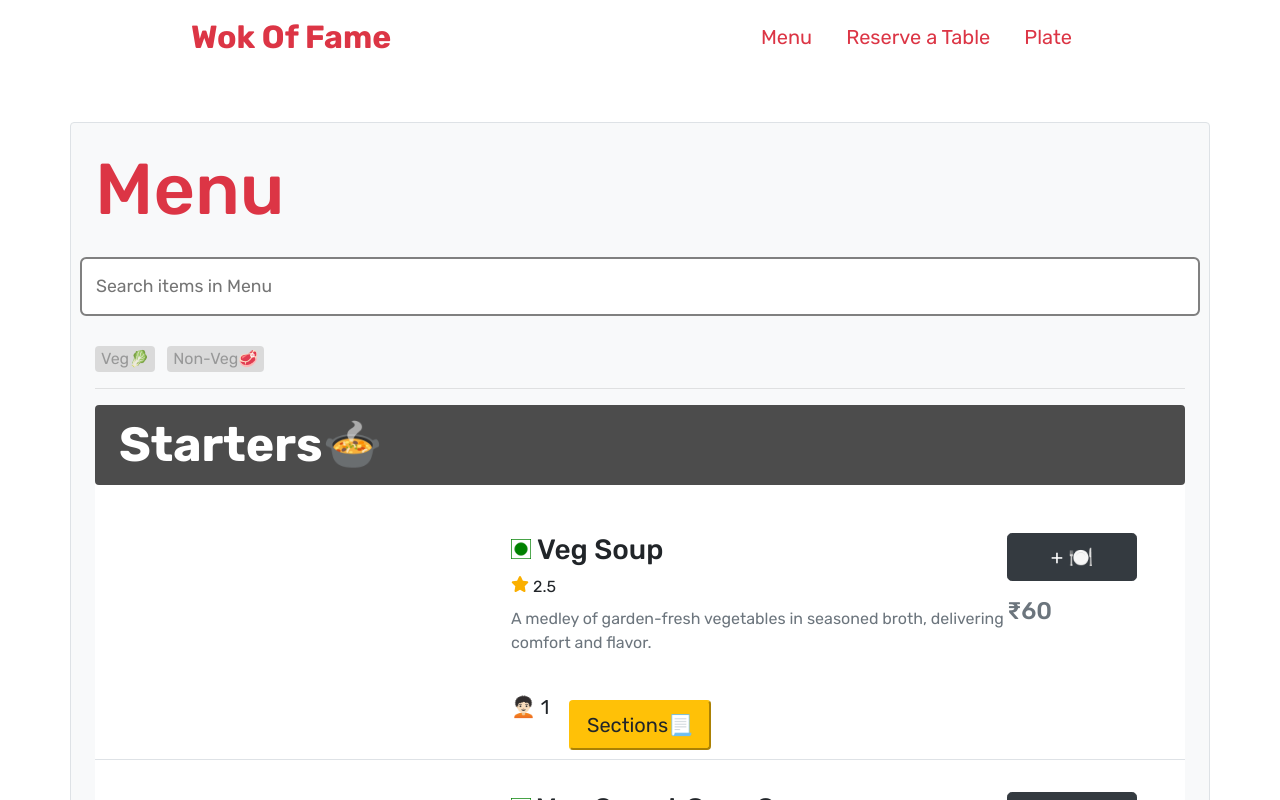
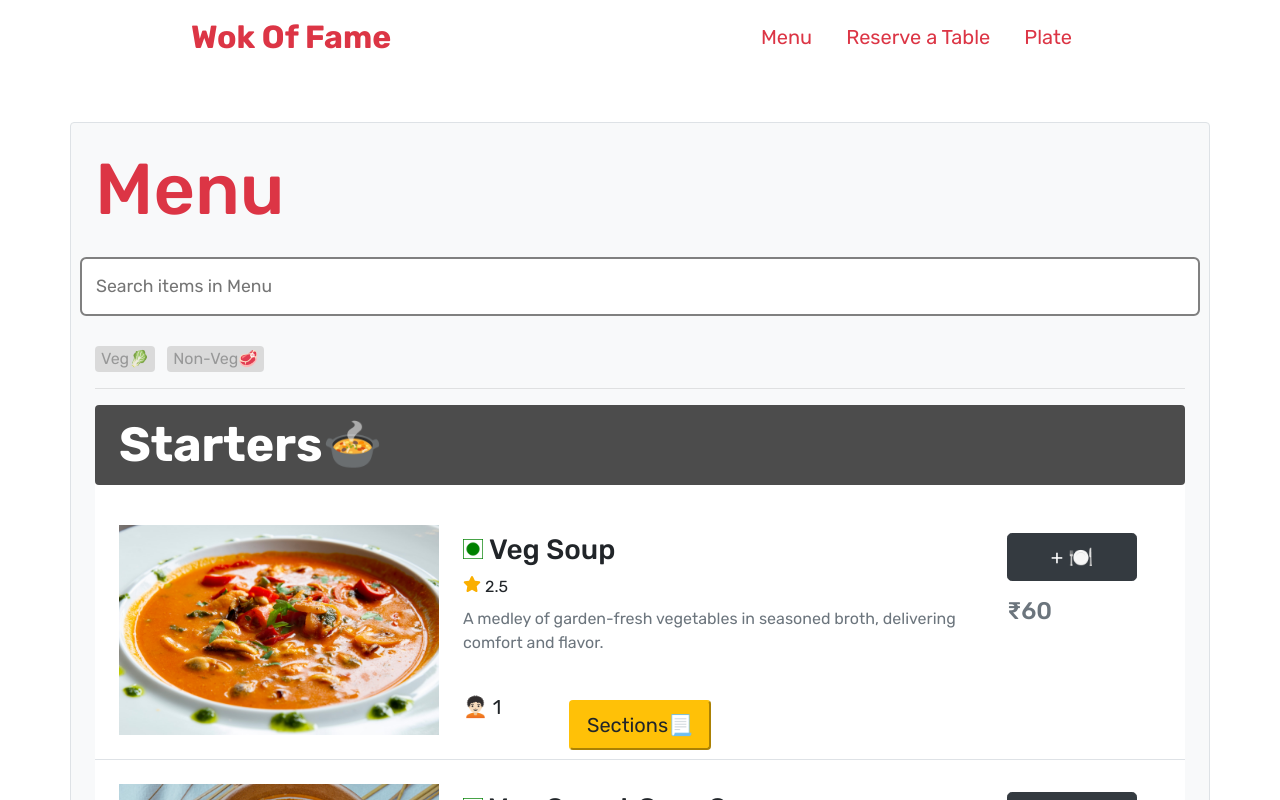
Before and after one commit to paturikaustubh/wok-of-fame, a React (Vite) app: page /wok-of-fame/menu in a window 1280 px wide. Shown: the top 800 px of the page. Built offline with nearby package versions, Linux system fonts and the light colour scheme.

Commit message:
menu-img-fixed

```diff
--- a/src/Pages/Menu/Menu.jsx
+++ b/src/Pages/Menu/Menu.jsx
@@ -341,15 +341,11 @@ function MenuItems({ element, updateCart, cart, filterArr }) {
         src={itemDetails.img ? `Images/Menu/${itemDetails.img}.jpg` : ""}
         alt={itemDetails.name}
         style={{
-          width: "23rem",
+          maxWidth: "20rem",
           aspectRatio: "16/9",
-          height: "inherit",
-          ...(showImg ? { opacity: "1" } : { opacity: "0" }),
           transitionDuration: "200ms",
           objectFit: "cover",
           objectPosition: "center",
-          borderBottomLeftRadius: "8px",
-          borderTopLeftRadius: "8px",
         }}
       />
       {/* </div> */}
```
